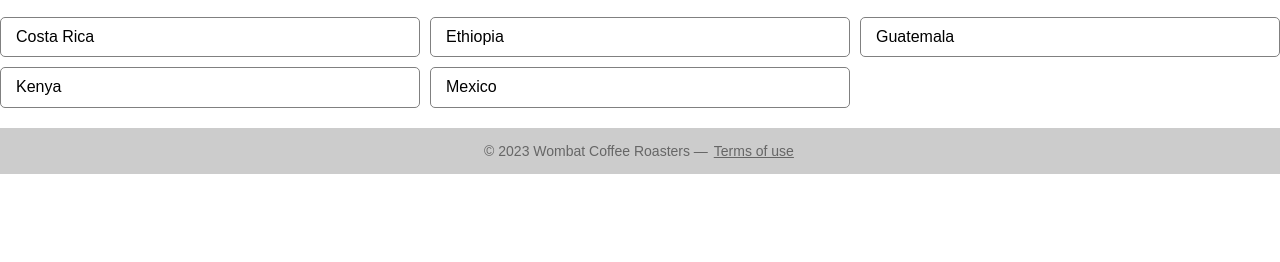
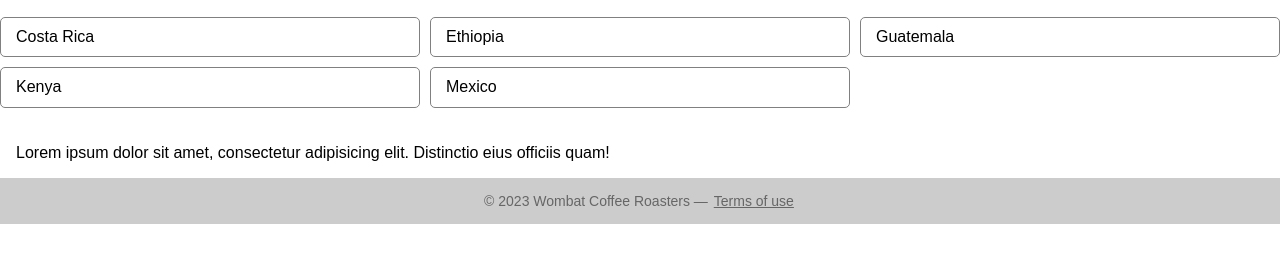
Before and after one commit to huyhai1994/css-indepth, a website built with webpack: page index.html in a window 1280 px wide. Shown: the part 138-400 px from the top of the page. Built offline with nearby package versions, Linux system fonts and the light colour scheme.

Commit message:
Listing 2.1 Applying ems to padding

```diff
--- a/css/style.css
+++ b/css/style.css
@@ -117,3 +117,8 @@ h1 {
     min-width: unset;
   }
 }
+
+.padded {
+  font-size: 16px;
+  padding: 1em;
+}
--- a/index.html
+++ b/index.html
@@ -34,6 +34,9 @@
     </div>
   </main>
 </header>
+<div class="padded">
+  Lorem ipsum dolor sit amet, consectetur adipisicing elit. Distinctio eius officiis quam!
+</div>
 <footer class="footer">
   &copy; 2023 Wombat Coffee Roasters &mdash;
   <a href="/term-of-use">Terms of use</a>
```
